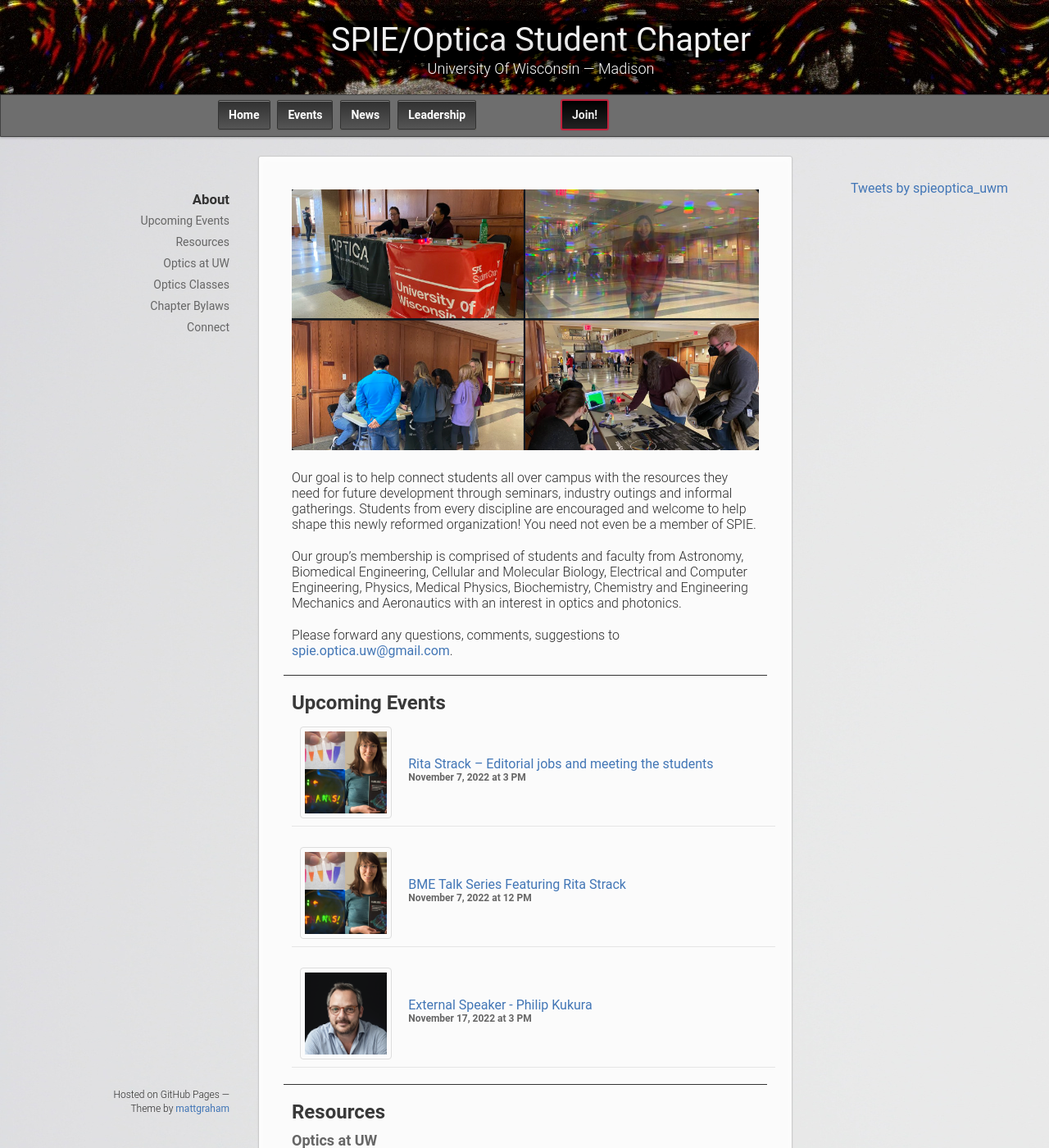
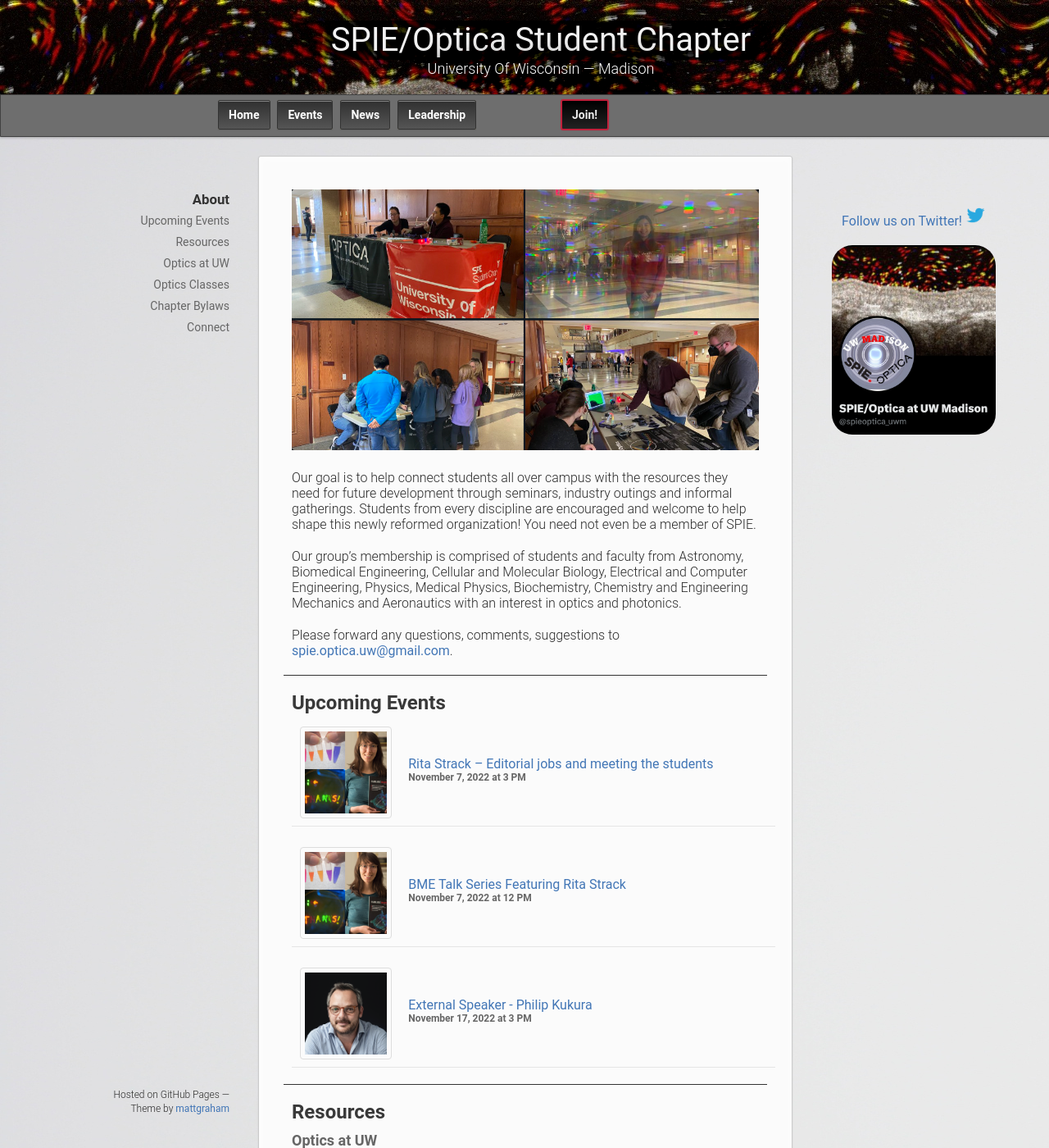
Before and after one commit to uw-loci/spieopticamadison.org, a Jekyll site: the page built from index.md, in a window 1280 px wide and 1400 px high. Shown: the whole window at 82% size. Built offline with Jekyll 4.4.1, drawn with Linux system fonts in a browser that asks for light colours; comment, search, counter and statistics services are not loaded.

Commit message:
Rework twitter timeline to static image

```diff
--- a/_layouts/default.html
+++ b/_layouts/default.html
@@ -38,7 +38,12 @@
         <ul></ul>
       </nav>
       <twitter>
-        <a class="twitter-timeline" data-width="300" data-height="400" data-theme="light" href="https://twitter.com/spieoptica_uwm?ref_src=twsrc%5Etfw">Tweets by spieoptica_uwm</a> <script async src="https://platform.twitter.com/widgets.js" charset="utf-8"></script>
+        <a href = "https://twitter.com/spieoptica_uwm?ref_src=twsrc%5Etfw%7Ctwcamp%5Eembeddedtimeline%7Ctwterm%5Escreen-name%3Aspieoptica_uwm%7Ctwcon%5Es2">Follow us on Twitter!</a>
+        <img src = "/assets/images/twitter-logo.png" alt = "twitter-banner" border = "0" width="25px" style="margin-top:30px"><br>
+        <a href = "https://twitter.com/spieoptica_uwm?ref_src=twsrc%5Etfw%7Ctwcamp%5Eembeddedtimeline%7Ctwterm%5Escreen-name%3Aspieoptica_uwm%7Ctwcon%5Es2" target = "_self">
+         <img src = "/assets/images/twitter-banner.png" alt = "twitter-banner" border = "0" width="200px" style="border-radius: 25px; margin-top: 20px;"/>
+      </a>
+
       </twitter>
       <section>
         <h1>{{ page.title }}</h1>
--- a/assets/css/style.scss
+++ b/assets/css/style.scss
@@ -9,7 +9,7 @@ twitter {
   top: 220px;
   left:50%;
   margin-left:360px;
-  text-align: right;
+  text-align: center;
 }
 
 short-list {
```
Also changed, not shown: assets/images/index.md (added, +8 -0 lines), assets/images/twitter-banner.png (added), assets/images/twitter-logo.png (added).
